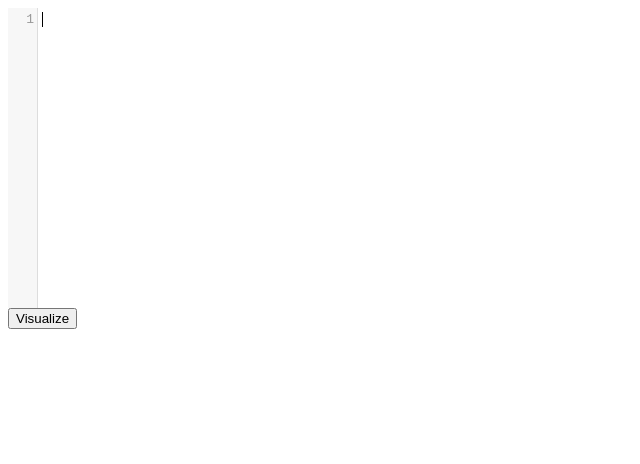
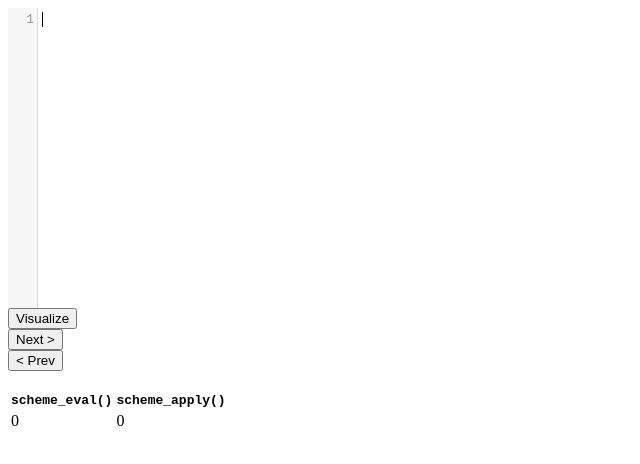
Before and after one commit to akyang/scheme-count, a plain HTML site: page index.html in a window 1280 px wide. Shown: the whole page, without its empty margins (0-640 px from the left). Drawn offline with Linux system fonts and the light colour scheme.

Commit message:
Add buttons

```diff
--- a/index.html
+++ b/index.html
@@ -14,7 +14,25 @@
       <button type="button" onclick="displayCode()">Visualize</button>
     </div>
     <div>
+      <button type="button" onclick="displayCode()">Next ></button>
+    </div>
+    <div>
+      <button type="button" onclick="displayCode()">< Prev</button>
+    </div>
+    <div>
       <p id="code"></p>
+    </div>
+    <div>
+      <table>
+        <tr>
+          <th><code>scheme_eval()</code></th>
+          <th><code>scheme_apply()</code></th>
+        </tr>
+        <tr>
+          <td>0</td>
+          <td>0</td>
+        </tr>
+      </table>
     </div>
     <script type="text/javascript" src="js/codemirror.js"></script>
     <script type="text/javascript" src="js/scheme.js"></script>
```
